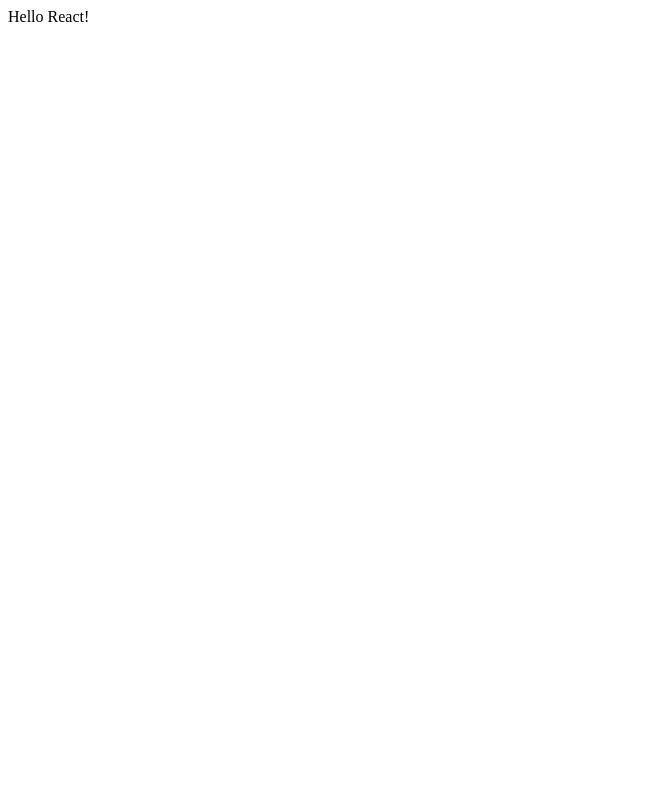
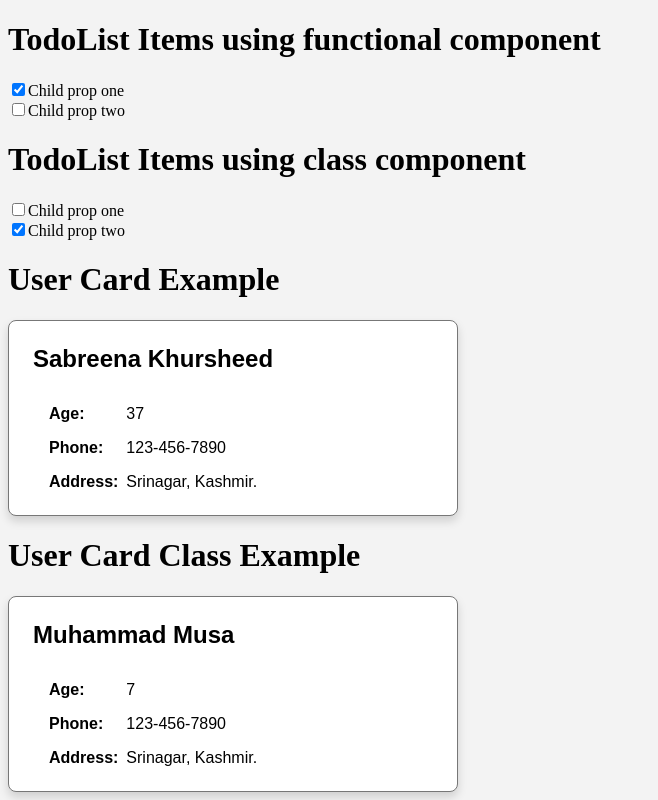
Before and after one commit to sabreena/React-Basic-Intermediate, a React (Vite) app: page / in a window 1280 px wide. Shown: the whole page, without its empty margins (0-658 px from the left). Built offline with nearby package versions, Linux system fonts and the light colour scheme.

Commit message:
LDT-542: Exercises on basic components.

```diff
--- a/src/App.jsx
+++ b/src/App.jsx
@@ -1,5 +1,39 @@
+import { Name } from "./Name";
+import { NameClass } from "./NameClass";
+import { TodoListItem } from "./TodoListItem";
+import { TodoListItemClass } from "./TodoListItemClass";
+import "./user-card/user.css";
+import user from "./user-card/user.json";
+import { UserCard } from "./user-card/UserCard";
+import { UserCardClass } from "./user-card/UserCardClass";
+
 function App() {
-  return "Hello React!";
+  //return "Hello React!";
+
+  return (
+    <div>
+      <Name />
+      <TodoListItem isComplete>Child prop one</TodoListItem>
+      <TodoListItem isComplete={false}>Child prop two</TodoListItem>
+      <NameClass />
+      <TodoListItemClass isComplete={false}>Child prop one</TodoListItemClass>
+      <TodoListItemClass isComplete={true}>Child prop two</TodoListItemClass>
+      <h1>User Card Example</h1>
+      <UserCard
+        name={user[0].name}
+        age={user[0].age}
+        phoneNumber={user[0].phoneNumber}
+        address={user[0].address}
+      />
+      <h1>User Card Class Example</h1>
+      <UserCardClass
+        name={user[1].name1}
+        age={user[1].age1}
+        phoneNumber={user[1].phoneNumber1}
+        address={user[1].address1}
+      />
+    </div>
+  );
 }
 
 export default App;
--- /dev/null
+++ b/src/Name.jsx
@@ -0,0 +1,4 @@
+// Functional component example with static data and named export.
+export function Name() {
+  return <h1>TodoList Items using functional component</h1>;
+}
--- /dev/null
+++ b/src/NameClass.jsx
@@ -0,0 +1,8 @@
+// Class component example with static data
+import React from "react";
+
+export class NameClass extends React.Component {
+  render() {
+    return <h1>TodoList Items using class component</h1>;
+  }
+}
--- /dev/null
+++ b/src/TodoListItem.jsx
@@ -0,0 +1,12 @@
+// Functional component with props
+
+export function TodoListItem({ children, isComplete }) {
+  return (
+    <div>
+      <label htmlFor={children}>
+        <input id={children} type="checkbox" defaultChecked={isComplete} />
+        {children}
+      </label>
+    </div>
+  );
+}
--- /dev/null
+++ b/src/TodoListItemClass.jsx
@@ -0,0 +1,18 @@
+import React from "react";
+
+export class TodoListItemClass extends React.Component {
+  render() {
+    return (
+      <div>
+        <label htmlFor={this.props.children}>
+          <input
+            id={this.props.children}
+            type="checkbox"
+            defaultChecked={this.props.isComplete}
+          />
+          {this.props.children}
+        </label>
+      </div>
+    );
+  }
+}
--- /dev/null
+++ b/src/user-card/UserCard.jsx
@@ -0,0 +1,15 @@
+export function UserCard({ name, age, phoneNumber, address }) {
+  return (
+    <div className="card">
+      <h2 className="name">{name}</h2>
+      <div className="body">
+        <div className="label">Age:</div>
+        <div>{age}</div>
+        <div className="label">Phone:</div>
+        <div>{phoneNumber}</div>
+        <div className="label">Address:</div>
+        <div>{address}</div>
+      </div>
+    </div>
+  );
+}
--- /dev/null
+++ b/src/user-card/UserCardClass.jsx
@@ -0,0 +1,19 @@
+import React from "react";
+
+export class UserCardClass extends React.Component {
+  render() {
+    return (
+      <div className="card">
+        <h2 className="name">{this.props.name}</h2>
+        <div className="body">
+          <div className="label">Age:</div>
+          <div>{this.props.age}</div>
+          <div className="label">Phone:</div>
+          <div>{this.props.phoneNumber}</div>
+          <div className="label">Address:</div>
+          <div>{this.props.address}</div>
+        </div>
+      </div>
+    );
+  }
+}
--- /dev/null
+++ b/src/user-card/user.css
@@ -0,0 +1,30 @@
+body {
+    background: #F3F3F3;
+}
+
+.card {
+    background: white;
+    border: 1px solid #777;
+    border-radius: .5rem;
+    box-shadow: 0 5px 10px 0 rgba(0, 0, 0, .15);
+    max-width: 400px;
+    padding: 1.5rem;
+    font-family: Arial;
+}
+
+.name {
+    margin: 0;
+    margin-bottom: 2rem;
+}
+
+
+.body {
+    display: grid;
+    grid-template-columns: auto 1fr;
+    gap: 1rem .5rem;
+    padding: 0 1rem;
+}
+
+.label {
+    font-weight: bold;
+}
--- /dev/null
+++ b/src/user-card/user.json
@@ -0,0 +1,16 @@
+[
+    {
+        "name": "Sabreena Khursheed",
+        "age": 37,
+        "phoneNumber": "123-456-7890",
+        "address": "Srinagar, Kashmir."
+    },
+
+    {
+        "name1": "Muhammad Musa",
+        "age1": 7,
+        "phoneNumber1": "123-456-7890",
+        "address1": "Srinagar, Kashmir."
+    }
+
+]
```
Also changed, not shown: 1 other file (tests, documents, lock files or other folders).
